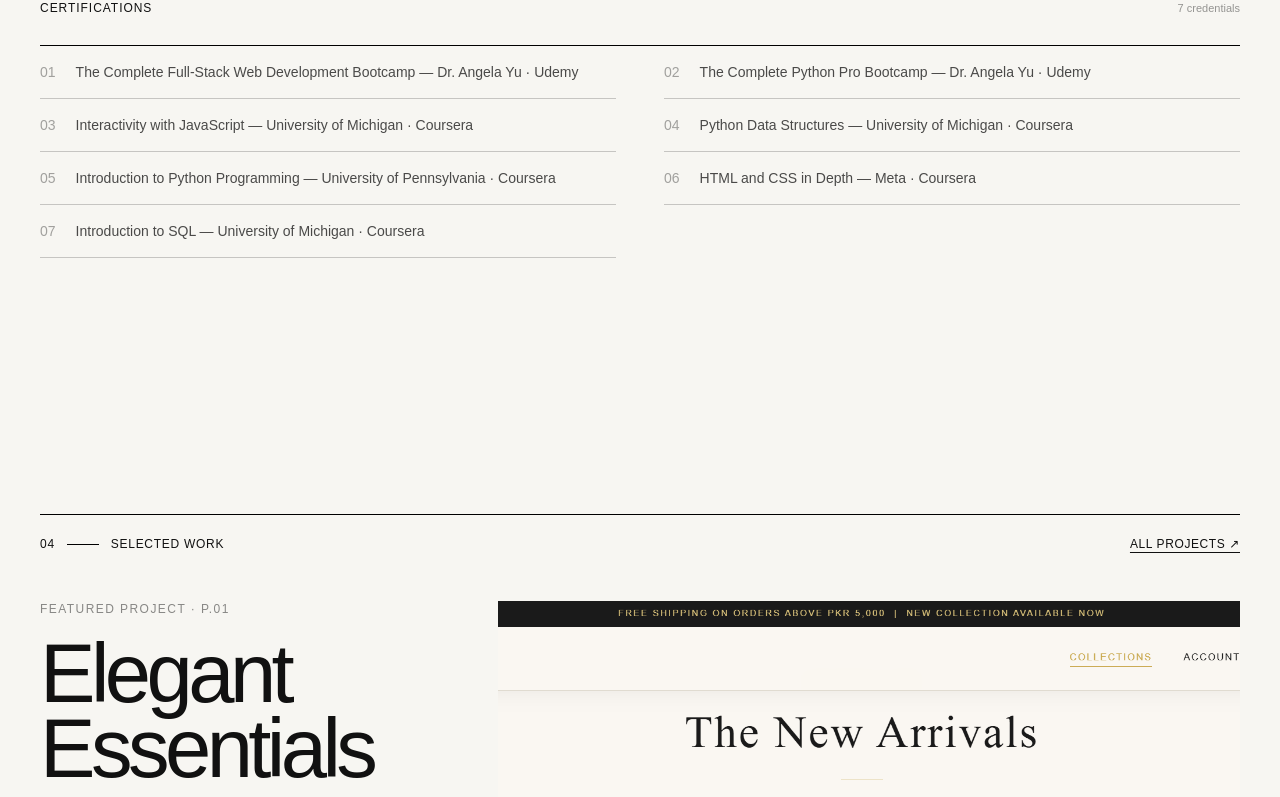
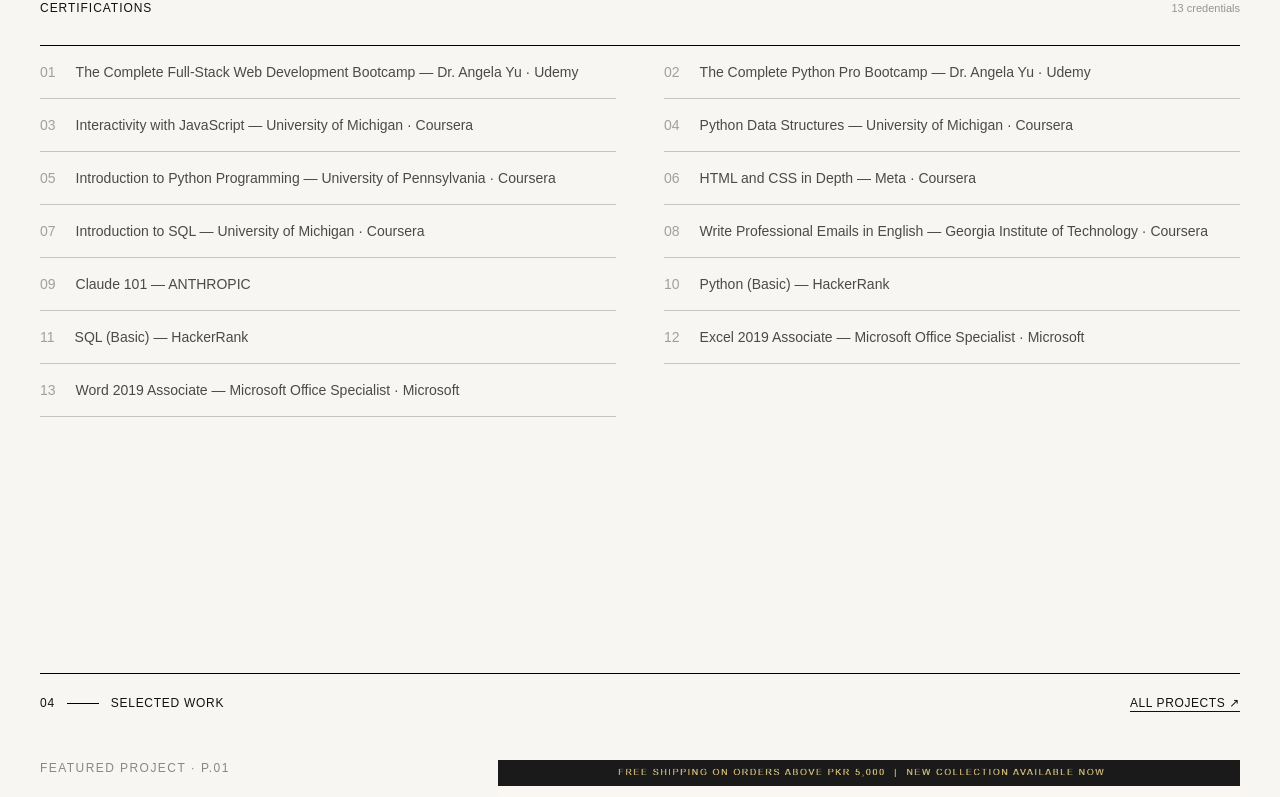
Before and after one commit to HamzaHassanMir/PORTFOLIO-WEBSITE, a Next.js app: page / in a window 1280 px wide. Shown: the part 3483-4280 px from the top of the page. Built offline with nearby package versions, Linux system fonts and the light colour scheme; a web font is replaced by a local one.

Commit message:
added more certifications.

```diff
--- a/app/page.tsx
+++ b/app/page.tsx
@@ -102,6 +102,12 @@
   "Introduction to Python Programming — University of Pennsylvania · Coursera",
   "HTML and CSS in Depth — Meta · Coursera",
   "Introduction to SQL — University of Michigan · Coursera",
+  "Write Professional Emails in English — Georgia Institute of Technology · Coursera",
+  "Claude 101 — ANTHROPIC ",
+  "Python (Basic) — HackerRank ",
+  "SQL (Basic) — HackerRank ",
+  "Excel 2019 Associate — Microsoft Office Specialist · Microsoft",
+  "Word 2019 Associate — Microsoft Office Specialist · Microsoft",
 ];
 
 const navItems = ["about", "experience", "skills", "projects", "contact"];
```
